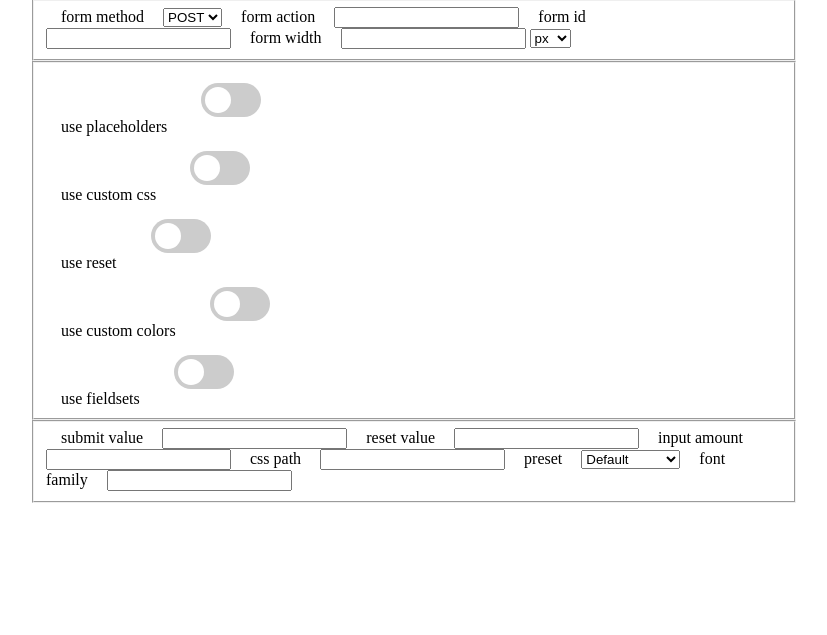
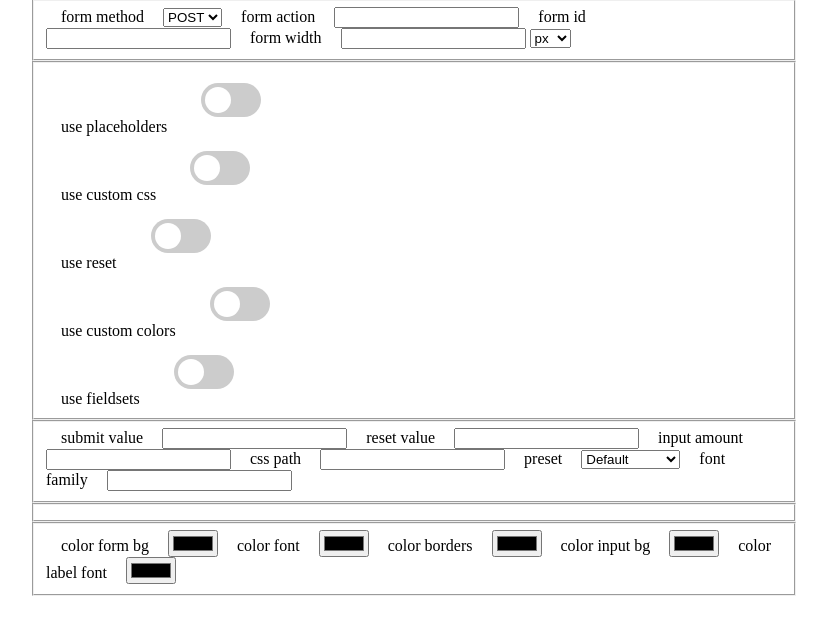
Before and after one commit to Pozitrone/test1, a PHP site: page /graphic.php in a window 1280 px wide. Shown: the part 33-668 px from the top of the page, without its empty margins (226-1053 px from the left). Run offline with PHP 8.4, Linux system fonts and the light colour scheme.

Commit message:
Added colors fieldset.

```diff
--- a/graphic.php
+++ b/graphic.php
@@ -103,6 +103,31 @@
 
             </fieldset>
 
+            <fieldset id="inputs">
+
+
+
+            </fieldset>
+
+            <fieldset>
+
+                <label for="colorFormBg">color form bg</label>
+                <input type="color" name="colorFormBg">
+
+                <label for="colorFont">color font</label>
+                <input type="color" name="colorFont">
+
+                <label for="colorBorders">color borders</label>
+                <input type="color" name="colorBorders">
+
+                <label for="colorInputBg">color input bg</label>
+                <input type="color" name="colorInputBg">
+
+                <label for="colorLabelFont">color label font</label>
+                <input type="color" name="colorLabelFont">
+
+            </fieldset>
+
 
         </form>
 
```
